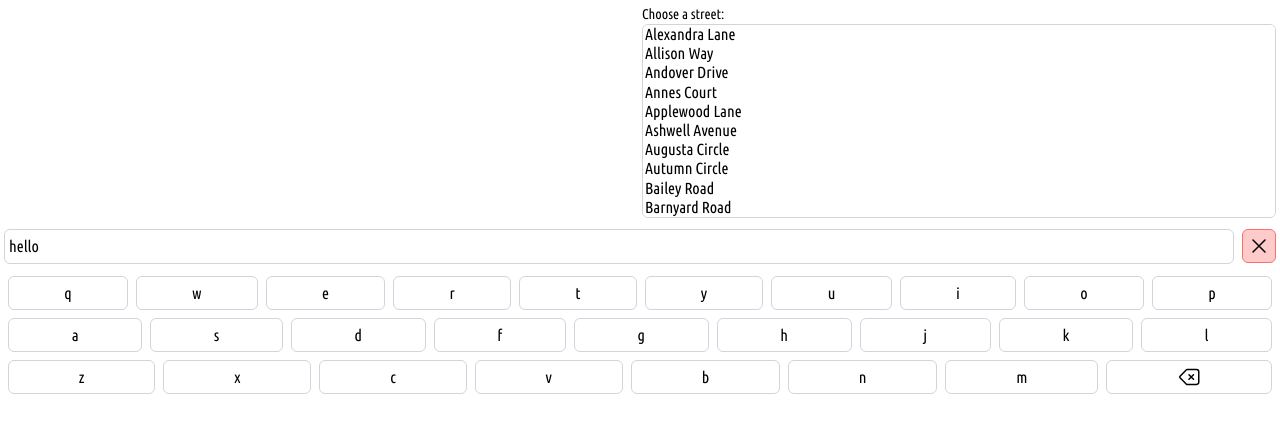
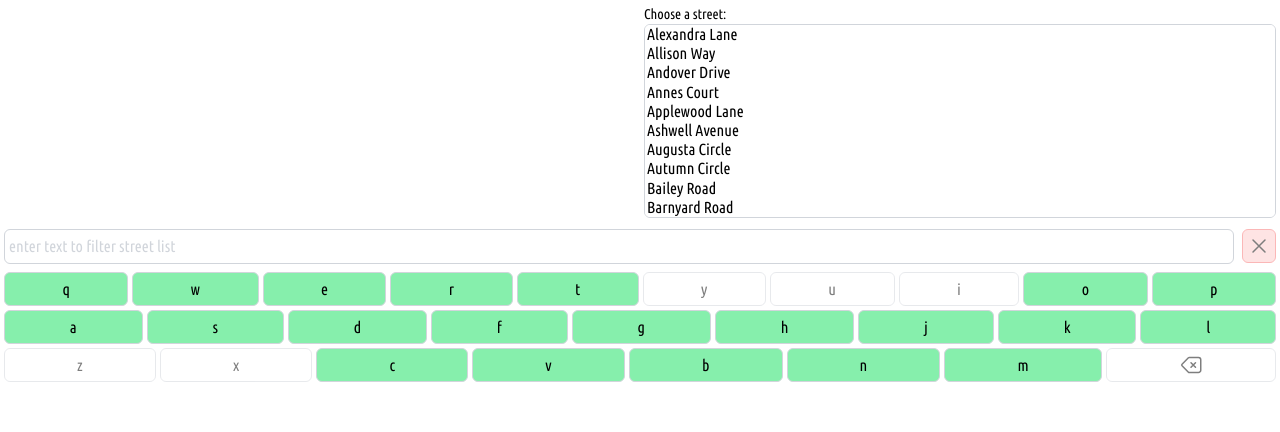
Before and after one commit to m66n/mobile-district-guide, a Svelte app: page / in a window 1280 px wide. Shown: the top 432 px of the page. Built offline with nearby package versions, Linux system fonts and the light colour scheme.

Commit message:
add filtering of list

```diff
--- a/src/App.svelte
+++ b/src/App.svelte
@@ -1,6 +1,9 @@
 <script>
+  import BackspaceKey from './lib/BackspaceKey.svelte'
+  import ClearKey from './lib/ClearKey.svelte'
   import LetterKey from './lib/LetterKey.svelte'
   import { streetDictionary } from './streets'
+  import constructGraph from './graph'
 
   const districts = {
     1: {
@@ -17,24 +20,49 @@
     }
   }
 
+  const filterGraph = constructGraph(Object.keys(streetDictionary))
+  let currentLevel = filterGraph
+  let prevLevel = currentLevel
+
   let filteredStreets = Object.keys(streetDictionary)
 
   let selectedStreet
   let selectedDistrict
-  let filterText = 'hello'
+  let filterText = ''
 
   function resetFilterText() {
     filterText = ''
     filteredStreets = Object.keys(streetDictionary)
+    currentLevel = filterGraph
+    prevLevel = currentLevel
+    selectedStreet = null
+    selectedDistrict = null
   }
 
-  let appendFilterText = (letter) => (filterText += letter)
+  let appendFilterText = (letter) => {
+    filterText += letter
+    prevLevel = currentLevel
+    currentLevel = currentLevel[letter]
+    filteredStreets = currentLevel['strs']
+    if (!(selectedStreet in filteredStreets)) {
+      selectedStreet = null
+      selectedDistrict = null
+    }
+  }
+
+  function shortenFilterText() {
+    filterText = filterText.slice(0, -1)
+    currentLevel = prevLevel
+    filteredStreets = currentLevel['strs']
+  }
+
+  let disable = (letter) => !(letter in currentLevel)
 </script>
 
 <main>
   <div class="mx-auto p-1">
     <div class="flex flex-col">
-      <div class="flex flex-row gap-1">
+      <div class="flex flex-row gap-2">
         <div class="basis-1/2">
           {#if selectedDistrict}
             <fieldset class="w-full rounded-md border border-gray-300 p-1">
@@ -56,7 +84,7 @@
               (selectedDistrict = streetDictionary[selectedStreet])}
           >
             {#each filteredStreets as street}
-              <option value={street}> {street}</option>
+              <option value={street}>{street}</option>
             {/each}
           </select>
         </div>
@@ -69,126 +97,148 @@
             <p class="text-gray-300">enter text to filter street list</p>
           {/if}
         </div>
-        <div>
-          <button
-            class="p-1 rounded-md border border-red-400 bg-red-200 {filterText
-              ? ''
-              : 'opacity-50 cursor-not-allowed'}"
-            on:click={resetFilterText}
-            ><svg
-              xmlns="http://www.w3.org/2000/svg"
-              fill="none"
-              viewBox="0 0 24 24"
-              stroke-width="1.5"
-              stroke="currentColor"
-              class="w-6 h-6"
-            >
-              <path
-                stroke-linecap="round"
-                stroke-linejoin="round"
-                d="M6 18L18 6M6 6l12 12"
-              />
-            </svg></button
-          >
+        <ClearKey disabled={!filterText} clickHandler={resetFilterText} />
+      </div>
+      <div class="mt-2 flex flex-col gap-1">
+        <div class="flex flex-row gap-1">
+          <LetterKey
+            letter={'q'}
+            clickHandler={appendFilterText}
+            disabled={!('q' in currentLevel)}
+          />
+          <LetterKey
+            letter={'w'}
+            clickHandler={appendFilterText}
+            disabled={!('w' in currentLevel)}
+          />
+          <LetterKey
+            letter={'e'}
+            clickHandler={appendFilterText}
+            disabled={!('e' in currentLevel)}
+          />
+          <LetterKey
+            letter={'r'}
+            clickHandler={appendFilterText}
+            disabled={!('r' in currentLevel)}
+          />
+          <LetterKey
+            letter={'t'}
+            clickHandler={appendFilterText}
+            disabled={!('t' in currentLevel)}
+          />
+          <LetterKey
+            letter={'y'}
+            clickHandler={appendFilterText}
+            disabled={!('y' in currentLevel)}
+          />
+          <LetterKey
+            letter={'u'}
+            clickHandler={appendFilterText}
+            disabled={!('u' in currentLevel)}
+          />
+          <LetterKey
+            letter={'i'}
+            clickHandler={appendFilterText}
+            disabled={!('i' in currentLevel)}
+          />
+          <LetterKey
+            letter={'o'}
+            clickHandler={appendFilterText}
+            disabled={!('o' in currentLevel)}
+          />
+          <LetterKey
+            letter={'p'}
+            clickHandler={appendFilterText}
+            disabled={!('p' in currentLevel)}
+          />
         </div>
-      </div>
-      <div class="mt-2 flex flex-col">
-        <div class="flex flex-row justify-center">
-          <div class="p-1 grow">
-            <button
-              class="p-1 w-full rounded-md border border-gray-300"
-              on:click={() => (filterText += 'q')}>q</button
-            >
-          </div>
-          <div class="p-1 grow">
-            <button
-              class="p-1 w-full rounded-md border border-gray-300"
-              on:click={() => (filterText += 'w')}>w</button
-            >
-          </div>
-          <div class="p-1 grow">
-            <button
-              class="p-1 w-full rounded-md border border-gray-300"
-              on:click={() => (filterText += 'e')}>e</button
-            >
-          </div>
-          <div class="p-1 grow">
-            <button class="p-1 w-full rounded-md border border-gray-300"
-              >r</button
-            >
-          </div>
-          <div class="p-1 grow">
-            <button class="p-1 w-full rounded-md border border-gray-300"
-              >t</button
-            >
-          </div>
-          <div class="p-1 grow">
-            <button class="p-1 w-full rounded-md border border-gray-300"
-              >y</button
-            >
-          </div>
-          <div class="p-1 grow">
-            <button class="p-1 w-full rounded-md border border-gray-300"
-              >u</button
-            >
-          </div>
-          <div class="p-1 grow">
-            <button class="p-1 w-full rounded-md border border-gray-300"
-              >i</button
-            >
-          </div>
-          <div class="p-1 grow">
-            <button class="p-1 w-full rounded-md border border-gray-300"
-              >o</button
-            >
-          </div>
-          <div class="p-1 grow">
-            <button class="p-1 w-full rounded-md border border-gray-300"
-              >p</button
-            >
-          </div>
+        <div class="flex flex-row gap-1">
+          <LetterKey
+            letter={'a'}
+            clickHandler={appendFilterText}
+            disabled={!('a' in currentLevel)}
+          />
+          <LetterKey
+            letter={'s'}
+            clickHandler={appendFilterText}
+            disabled={!('s' in currentLevel)}
+          />
+          <LetterKey
+            letter={'d'}
+            clickHandler={appendFilterText}
+            disabled={!('d' in currentLevel)}
+          />
+          <LetterKey
+            letter={'f'}
+            clickHandler={appendFilterText}
+            disabled={!('f' in currentLevel)}
+          />
+          <LetterKey
+            letter={'g'}
+            clickHandler={appendFilterText}
+            disabled={!('g' in currentLevel)}
+          />
+          <LetterKey
+            letter={'h'}
+            clickHandler={appendFilterText}
+            disabled={!('h' in currentLevel)}
+          />
+          <LetterKey
+            letter={'j'}
+            clickHandler={appendFilterText}
+            disabled={!('j' in currentLevel)}
+          />
+          <LetterKey
+            letter={'k'}
+            clickHandler={appendFilterText}
+            disabled={!('k' in currentLevel)}
+          />
+          <LetterKey
+            letter={'l'}
+            clickHandler={appendFilterText}
+            disabled={!('l' in currentLevel)}
+          />
         </div>
-        <div class="flex flex-row">
-          <LetterKey letter={'a'} clickHandler={appendFilterText} />
-          <LetterKey letter={'s'} clickHandler={appendFilterText} />
-          <LetterKey letter={'d'} clickHandler={appendFilterText} />
-          <LetterKey letter={'f'} clickHandler={appendFilterText} />
-          <LetterKey letter={'g'} clickHandler={appendFilterText} />
-          <LetterKey letter={'h'} clickHandler={appendFilterText} />
-          <LetterKey letter={'j'} clickHandler={appendFilterText} />
-          <LetterKey letter={'k'} clickHandler={appendFilterText} />
-          <LetterKey letter={'l'} clickHandler={appendFilterText} />
-        </div>
-        <div class="flex flex-row">
-          <LetterKey letter={'z'} clickHandler={appendFilterText} />
-          <LetterKey letter={'x'} clickHandler={appendFilterText} />
-          <LetterKey letter={'c'} clickHandler={appendFilterText} />
-          <LetterKey letter={'v'} clickHandler={appendFilterText} />
-          <LetterKey letter={'b'} clickHandler={appendFilterText} />
-          <LetterKey letter={'n'} clickHandler={appendFilterText} />
-          <LetterKey letter={'m'} clickHandler={appendFilterText} />
-          <div class="p-1 grow">
-            <button
-              class="p-1 w-full flex justify-center rounded-md border border-gray-300 {filterText
-                ? ''
-                : 'opacity-50 cursor-not-allowed'}"
-              on:click={() => (filterText = filterText.slice(0, -1))}
-              ><svg
-                xmlns="http://www.w3.org/2000/svg"
-                fill="none"
-                viewBox="0 0 24 24"
-                stroke-width="1.5"
-                stroke="currentColor"
-                class="w-6 h-6"
-              >
-                <path
-                  stroke-linecap="round"
-                  stroke-linejoin="round"
-                  d="M12 9.75L14.25 12m0 0l2.25 2.25M14.25 12l2.25-2.25M14.25 12L12 14.25m-2.58 4.92l-6.375-6.375a1.125 1.125 0 010-1.59L9.42 4.83c.211-.211.498-.33.796-.33H19.5a2.25 2.25 0 012.25 2.25v10.5a2.25 2.25 0 01-2.25 2.25h-9.284c-.298 0-.585-.119-.796-.33z"
-                />
-              </svg>
-            </button>
-          </div>
+        <div class="flex flex-row gap-1">
+          <LetterKey
+            letter={'z'}
+            clickHandler={appendFilterText}
+            disabled={!('z' in currentLevel)}
+          />
+          <LetterKey
+            letter={'x'}
+            clickHandler={appendFilterText}
+            disabled={!('x' in currentLevel)}
+          />
+          <LetterKey
+            letter={'c'}
+            clickHandler={appendFilterText}
+            disabled={!('c' in currentLevel)}
+          />
+          <LetterKey
+            letter={'v'}
+            clickHandler={appendFilterText}
+            disabled={!('v' in currentLevel)}
+          />
+          <LetterKey
+            letter={'b'}
+            clickHandler={appendFilterText}
+            disabled={!('b' in currentLevel)}
+          />
+          <LetterKey
+            letter={'n'}
+            clickHandler={appendFilterText}
+            disabled={!('n' in currentLevel)}
+          />
+          <LetterKey
+            letter={'m'}
+            clickHandler={appendFilterText}
+            disabled={!('m' in currentLevel)}
+          />
+          <BackspaceKey
+            disabled={!filterText}
+            clickHandler={() => shortenFilterText()}
+          />
         </div>
       </div>
     </div>
--- /dev/null
+++ b/src/graph.js
@@ -0,0 +1,26 @@
+function lowerAndStrip(str) {
+  return str.toLowerCase().replace(/[^a-z]/g, '')
+}
+
+export default function constructGraph(strList) {
+  let graph = {}
+
+  let currentLevel = graph
+
+  for (const str of strList) {
+    for (const c of lowerAndStrip(str)) {
+      if (!(c in currentLevel)) {
+        currentLevel[c] = {}
+      }
+      if (!('strs' in currentLevel)) {
+        currentLevel['strs'] = [str]
+      } else {
+        currentLevel['strs'].push(str)
+      }
+      currentLevel = currentLevel[c]
+    }
+    currentLevel = graph
+  }
+
+  return graph
+}
--- /dev/null
+++ b/src/lib/BackspaceKey.svelte
@@ -0,0 +1,27 @@
+<script>
+  export let disabled
+  export let clickHandler
+</script>
+
+<div class="grow">
+  <button
+    class="p-1 w-full flex justify-center rounded-md border border-gray-300 {disabled
+      ? 'opacity-50 cursor-not-allowed'
+      : ''}"
+    on:click={() => clickHandler()}
+    ><svg
+      xmlns="http://www.w3.org/2000/svg"
+      fill="none"
+      viewBox="0 0 24 24"
+      stroke-width="1.5"
+      stroke="currentColor"
+      class="w-6 h-6"
+    >
+      <path
+        stroke-linecap="round"
+        stroke-linejoin="round"
+        d="M12 9.75L14.25 12m0 0l2.25 2.25M14.25 12l2.25-2.25M14.25 12L12 14.25m-2.58 4.92l-6.375-6.375a1.125 1.125 0 010-1.59L9.42 4.83c.211-.211.498-.33.796-.33H19.5a2.25 2.25 0 012.25 2.25v10.5a2.25 2.25 0 01-2.25 2.25h-9.284c-.298 0-.585-.119-.796-.33z"
+      />
+    </svg>
+  </button>
+</div>
--- /dev/null
+++ b/src/lib/ClearKey.svelte
@@ -0,0 +1,27 @@
+<script>
+  export let disabled
+  export let clickHandler
+</script>
+
+<div>
+  <button
+    class="p-1 rounded-md border border-red-400 bg-red-200 {disabled
+      ? 'opacity-50 cursor-not-allowed'
+      : ''}"
+    on:click={() => clickHandler()}
+    ><svg
+      xmlns="http://www.w3.org/2000/svg"
+      fill="none"
+      viewBox="0 0 24 24"
+      stroke-width="1.5"
+      stroke="currentColor"
+      class="w-6 h-6"
+    >
+      <path
+        stroke-linecap="round"
+        stroke-linejoin="round"
+        d="M6 18L18 6M6 6l12 12"
+      />
+    </svg></button
+  >
+</div>
--- a/src/lib/LetterKey.svelte
+++ b/src/lib/LetterKey.svelte
@@ -1,11 +1,12 @@
 <script>
   export let letter
   export let clickHandler
+  export let disabled
 </script>
 
-<div class="p-1 grow">
+<div class="grow">
   <button
-    class="p-1 w-full rounded-md border border-gray-300"
+    class="p-1 w-full rounded-md border border-gray-300 {disabled ? 'opacity-50 cursor-not-allowed' : 'bg-green-300'}"
     on:click={() => clickHandler(letter)}
     >{letter}
   </button>
--- a/src/streets.js
+++ b/src/streets.js
@@ -71,7 +71,7 @@ export const streetDictionary = {
   'Denyelle Drive': '1',
   'Dexter Road': '2',
   'Dividend Road': '2',
-  'Dogwood Court.': '1',
+  'Dogwood Court': '1',
   'Drum Hill Road': '2',
   'Drummond Drive': '1',
   'Dusty Lane': '1',
@@ -153,8 +153,7 @@ export const streetDictionary = {
   'Lord Street': '2',
   'Louis Place': '2',
   'Lydia Drive': '1',
-  'Main Street [2359-2518]': '2',
-  'Main Street [2519-3408]': '2',
+  'Main Street': '2',
   'Maple Street': '1',
   'Mark Lane': '3',
   'Marshall Road': '2',
```
